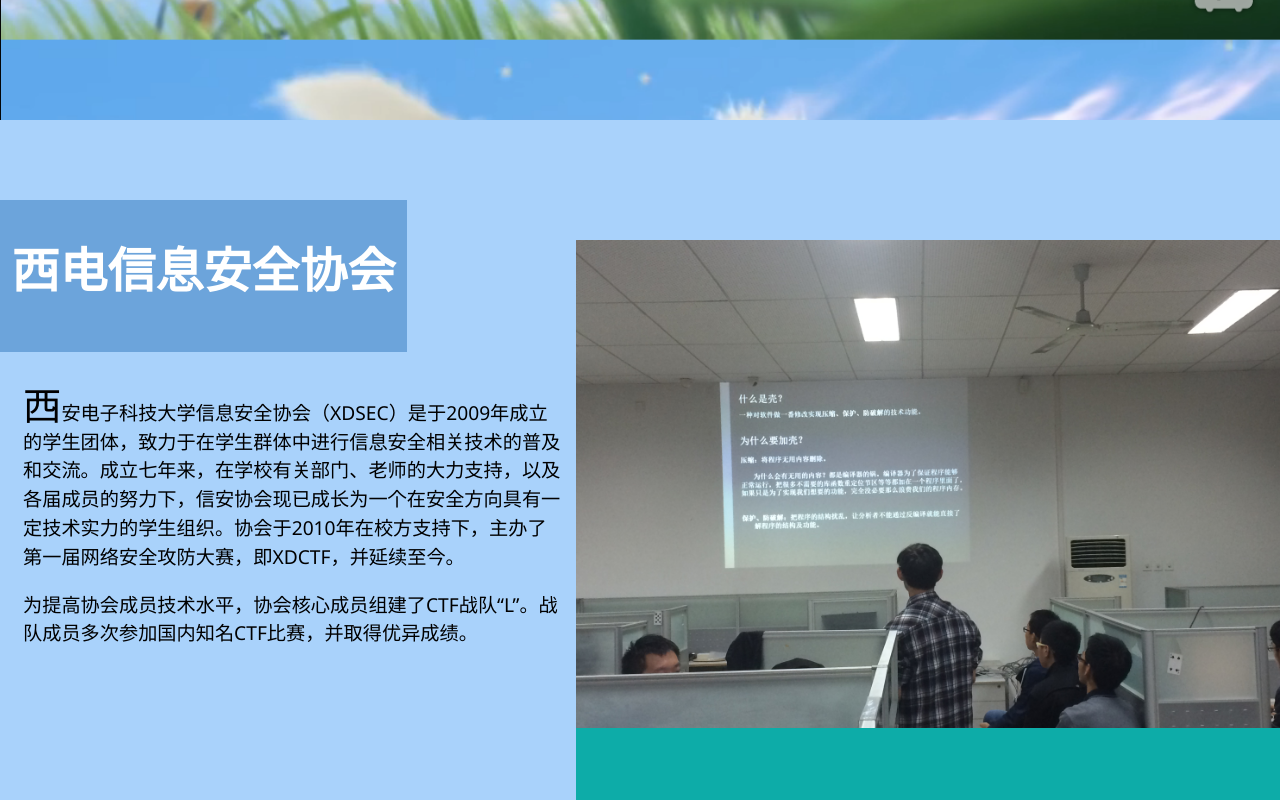
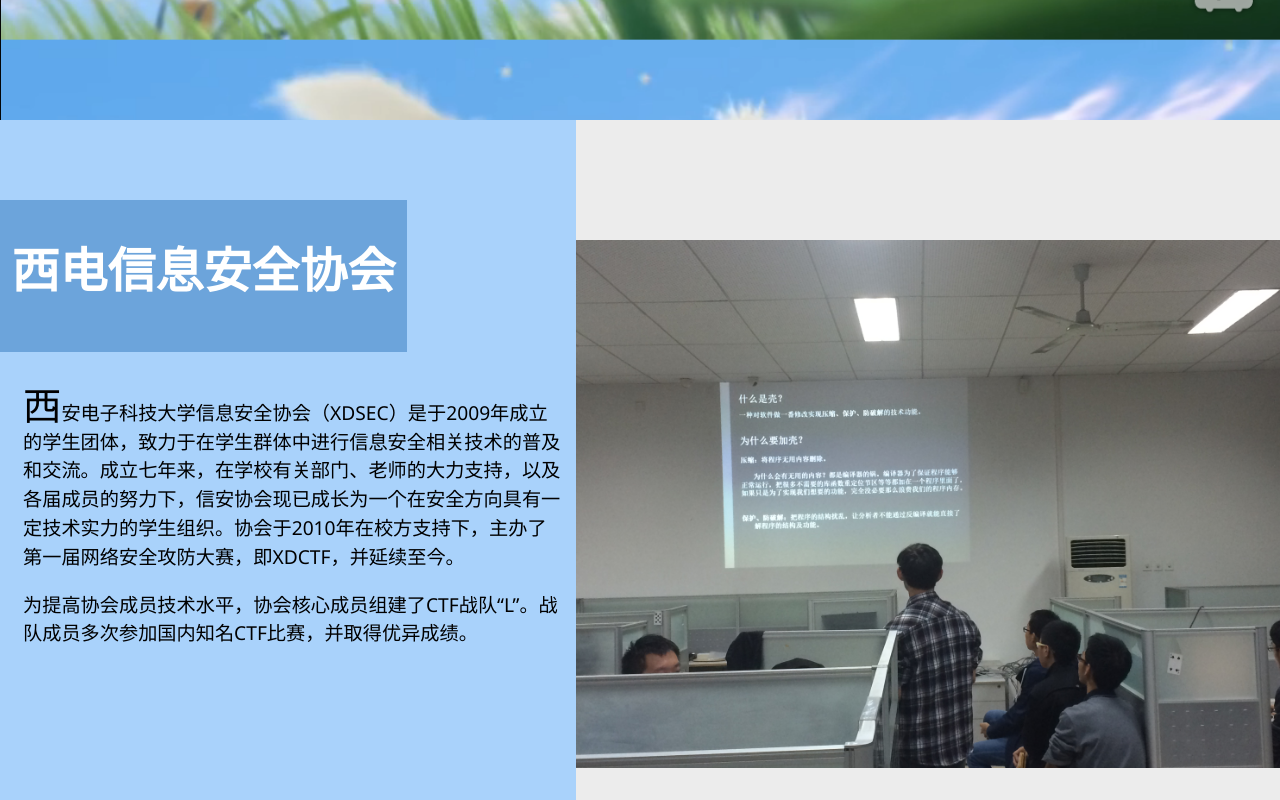
Before and after one commit to XDSEC/web_homepage, a plain HTML site: page index.html in a window 1280 px wide. Shown: the part 680-1480 px from the top of the page. Drawn offline with Linux system fonts and the light colour scheme.

Commit message:
fixed color issue.

```diff
--- a/css/banner.css
+++ b/css/banner.css
@@ -12,7 +12,6 @@
   bottom:0;
   margin:auto;
   overflow: hidden;
-  background-color: #0daca8;
 }
 
 #slider img
@@ -43,7 +42,6 @@
   left: 0;
   right: 0;
   padding: 20px;
-  background-color: #0daca8;
 }
 
 .slideCopy p { font-size: 18px; }
--- a/css/index.css
+++ b/css/index.css
@@ -116,7 +116,6 @@
 	left:45%;
 	height:100%;
 	width:55%;
-	background: rgba(153,204,255,0.8);
 }
 .xdsec_information_title
 {
```
